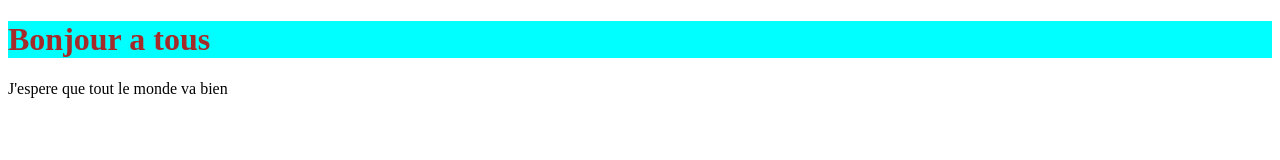
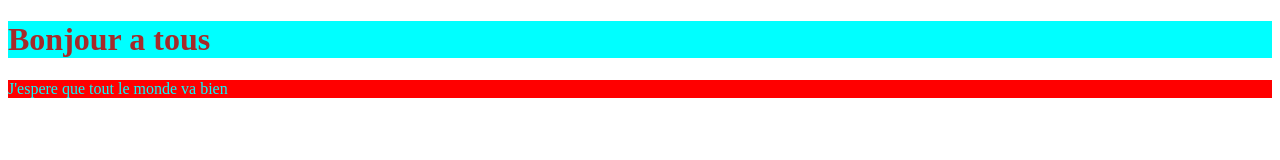
Before and after one commit to Omar-Diallo/TP5, a plain HTML site: page index.html in a window 1280 px wide. Drawn offline with Linux system fonts and the light colour scheme.

Commit message:
style pour pa

```diff
--- a/index.html
+++ b/index.html
@@ -13,6 +13,10 @@
             background-color: aqua;
             color: brown;
         }
+        p{
+            background-color: red;
+            color: aqua;
+        }
     </style>
 </body>
 </html>
```
